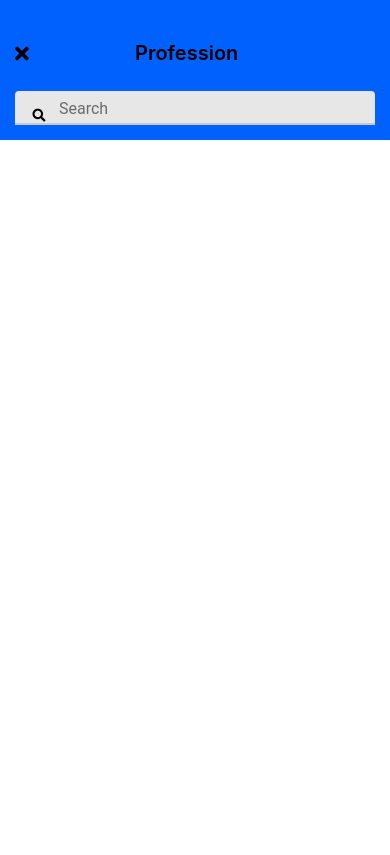
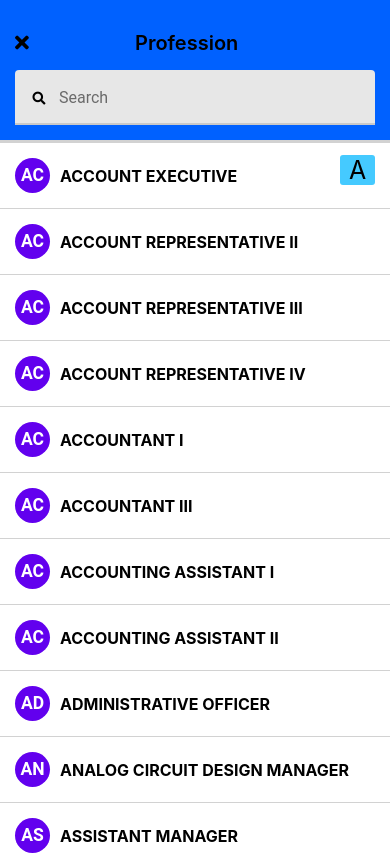
Before and after one commit to macvish/ElaraTestApp, a React Native app: screen / in a window 390 px wide. Shown: the top 855 px of the page. Built offline with nearby package versions, Linux system fonts and the light colour scheme.

Commit message:
Proper style each list

```diff
--- a/App.js
+++ b/App.js
@@ -8,7 +8,7 @@ const App = () => {
     <PaperProvider>
       <ProfessionScreen />
     </PaperProvider>
-  );
-};
+  )
+}
 
 export default App
--- /dev/null
+++ b/src/components/CustomList/CustomList.js
@@ -0,0 +1,48 @@
+import React from 'react'
+import { SectionList, StyleSheet, Text, View } from 'react-native'
+
+import { ListItem } from '../'
+
+
+export const CustomList = ({ data }) => {
+  const renderItem = ({ item }) => {
+    return <ListItem name={item.name} />
+  }
+
+  const renderSectionHeader = ({ section }) => {
+    return <View style={styles.sectionHeaderWrapper}>
+      <Text style={styles.sectionHeader}>{section.letter}</Text>
+    </View>
+  }
+
+  return (
+    <View>
+      <SectionList
+        sections={data}
+        renderItem={renderItem}
+        keyExtractor={(item) => item.name}
+        renderSectionHeader={renderSectionHeader}
+        extraData={data}
+        stickySectionHeadersEnabled
+        SectionSeparatorComponent={() => <View style={{ height: 3, backgroundColor: '#D2D2D2' }}></View>}
+      />
+    </View>
+  )
+}
+
+const styles = StyleSheet.create({
+  sectionHeaderWrapper: {
+    backgroundColor: '#45caff',
+    position: 'absolute',
+    alignSelf: 'flex-end',
+    width: 35,
+    marginTop: 15,
+    right: 15,
+    borderRadius: 3
+  },
+
+  sectionHeader: {
+    fontSize: 25,
+    textAlign: 'center'
+  }
+})
--- /dev/null
+++ b/src/components/CustomList/index.js
@@ -0,0 +1 @@
+export { CustomList } from './CustomList'
--- a/src/components/Header/Header.js
+++ b/src/components/Header/Header.js
@@ -3,7 +3,7 @@ import { StyleSheet, Text, View } from 'react-native'
 import { TextInput } from 'react-native-paper'
 import Icon from 'react-native-vector-icons/FontAwesome5'
 
-export const Header = () => {
+export const Header = ({ onSearch, searchValue }) => {
   return (
     <View style={styles.container}>
       <View style={styles.titleView}>
@@ -12,6 +12,8 @@ export const Header = () => {
       </View>
       <TextInput
         style={styles.SearchInput}
+        onChangeText={e => onSearch(e)}
+        value={searchValue}
         left={
           <TextInput.Icon name={() => <Icon name="search" style={styles.searchIcon} />} />
         }
@@ -48,12 +50,12 @@ const styles = StyleSheet.create({
   },
 
   SearchInput: {
-    height: '50%',
+    height: 55,
     marginTop: 10
   },
 
   searchIcon: {
     fontSize: 13,
-    paddingTop: 15
+    paddingTop: 3
   }
 })
--- /dev/null
+++ b/src/components/ListItem/ListItem.js
@@ -0,0 +1,38 @@
+import React from 'react'
+import { StyleSheet, Text, View } from 'react-native'
+import { Avatar } from 'react-native-paper'
+
+import { getInitials } from '../../helper/constants'
+
+export const ListItem = ({ name }) => {
+  return (
+    <View style={styles.listItemContainer}>
+      <Avatar.Text
+        label={getInitials(name)}
+        size={35}
+        labelStyle={styles.avatarLabelStyle}
+      />
+      <Text style={styles.title}>{name.toUpperCase()}</Text>
+    </View>
+  )
+}
+
+const styles = StyleSheet.create({
+  listItemContainer: {
+    flexDirection: 'row',
+    alignItems: 'center',
+    padding: 15,
+    borderBottomWidth: 1.2,
+    borderColor: '#D2D2D2'
+  },
+
+  avatarLabelStyle : {
+    fontWeight: '700'
+  },
+
+  title: {
+    fontSize: 16,
+    fontWeight: '700',
+    paddingLeft: 10
+  }
+})
--- /dev/null
+++ b/src/components/ListItem/index.js
@@ -0,0 +1 @@
+export { ListItem } from './ListItem'
--- a/src/components/index.js
+++ b/src/components/index.js
@@ -1 +1,3 @@
+export { CustomList } from './CustomList'
 export { Header } from './Header'
+export { ListItem } from './ListItem'
--- /dev/null
+++ b/src/helper/constants.js
@@ -0,0 +1,18 @@
+export const sorter = (firtValue, secondValue) => {
+  if (firtValue > secondValue) return 1
+  if(secondValue > firtValue) return -1
+}
+
+export const groupAlpabetically = (accumulator, currentValue, currentObject) => {
+  let letter = currentValue[0]
+
+  if (!accumulator[letter]) accumulator[letter] = { letter, data: [currentObject] }
+  else accumulator[letter].data.push(currentObject)
+
+  return accumulator
+}
+
+export const getInitials = (word) => {
+  const initials = `${word[0]}${word[1]}`
+  return initials.toUpperCase()
+}
--- a/src/helper/occupations.json
+++ b/src/helper/occupations.json
@@ -1,201 +1,215 @@
-[{
-  "job_title": "Junior Executive"
-}, {
-  "job_title": "Associate Professor"
-}, {
-  "job_title": "Account Representative III"
-}, {
-  "job_title": "Senior Financial Analyst"
-}, {
-  "job_title": "Staff Scientist"
-}, {
-  "job_title": "Recruiting Manager"
-}, {
-  "job_title": "Executive Secretary"
-}, {
-  "job_title": "Desktop Support Technician"
-}, {
-  "job_title": "Speech Pathologist"
-}, {
-  "job_title": "Food Chemist"
-}, {
-  "job_title": "Senior Cost Accountant"
-}, {
-  "job_title": "Biostatistician II"
-}, {
-  "job_title": "VP Marketing"
-}, {
-  "job_title": "Systems Administrator II"
-}, {
-  "job_title": "Accountant I"
-}, {
-  "job_title": "Accountant III"
-}, {
-  "job_title": "Information Systems Manager"
-}, {
-  "job_title": "Programmer I"
-}, {
-  "job_title": "Civil Engineer"
-}, {
-  "job_title": "Junior Executive"
-}, {
-  "job_title": "Human Resources Manager"
-}, {
-  "job_title": "Information Systems Manager"
-}, {
-  "job_title": "Human Resources Manager"
-}, {
-  "job_title": "VP Product Management"
-}, {
-  "job_title": "Account Representative II"
-}, {
-  "job_title": "Editor"
-}, {
-  "job_title": "Software Test Engineer III"
-}, {
-  "job_title": "Professor"
-}, {
-  "job_title": "Environmental Specialist"
-}, {
-  "job_title": "Administrative Officer"
-}, {
-  "job_title": "Account Executive"
-}, {
-  "job_title": "Software Engineer IV"
-}, {
-  "job_title": "Software Consultant"
-}, {
-  "job_title": "Mechanical Systems Engineer"
-}, {
-  "job_title": "Assistant Manager"
-}, {
-  "job_title": "Help Desk Technician"
-}, {
-  "job_title": "Account Executive"
-}, {
-  "job_title": "Staff Scientist"
-}, {
-  "job_title": "Analog Circuit Design manager"
-}, {
-  "job_title": "Design Engineer"
-}, {
-  "job_title": "Statistician II"
-}, {
-  "job_title": "Physical Therapy Assistant"
-}, {
-  "job_title": "Statistician IV"
-}, {
-  "job_title": "Financial Analyst"
-}, {
-  "job_title": "Accounting Assistant II"
-}, {
-  "job_title": "VP Sales"
-}, {
-  "job_title": "Community Outreach Specialist"
-}, {
-  "job_title": "Web Designer IV"
-}, {
-  "job_title": "GIS Technical Architect"
-}, {
-  "job_title": "General Manager"
-}, {
-  "job_title": "Senior Quality Engineer"
-}, {
-  "job_title": "Office Assistant III"
-}, {
-  "job_title": "VP Product Management"
-}, {
-  "job_title": "Health Coach III"
-}, {
-  "job_title": "Nuclear Power Engineer"
-}, {
-  "job_title": "Software Test Engineer II"
-}, {
-  "job_title": "Associate Professor"
-}, {
-  "job_title": "Computer Systems Analyst II"
-}, {
-  "job_title": "Senior Cost Accountant"
-}, {
-  "job_title": "Senior Sales Associate"
-}, {
-  "job_title": "Assistant Media Planner"
-}, {
-  "job_title": "Data Coordiator"
-}, {
-  "job_title": "Marketing Manager"
-}, {
-  "job_title": "Social Worker"
-}, {
-  "job_title": "Data Coordiator"
-}, {
-  "job_title": "Graphic Designer"
-}, {
-  "job_title": "Systems Administrator III"
-}, {
-  "job_title": "Financial Analyst"
-}, {
-  "job_title": "Human Resources Manager"
-}, {
-  "job_title": "VP Marketing"
-}, {
-  "job_title": "Teacher"
-}, {
-  "job_title": "Internal Auditor"
-}, {
-  "job_title": "Cost Accountant"
-}, {
-  "job_title": "Programmer Analyst III"
-}, {
-  "job_title": "Biostatistician IV"
-}, {
-  "job_title": "Legal Assistant"
-}, {
-  "job_title": "Senior Quality Engineer"
-}, {
-  "job_title": "Financial Analyst"
-}, {
-  "job_title": "Assistant Media Planner"
-}, {
-  "job_title": "Design Engineer"
-}, {
-  "job_title": "Structural Analysis Engineer"
-}, {
-  "job_title": "Analog Circuit Design manager"
-}, {
-  "job_title": "Director of Sales"
-}, {
-  "job_title": "Environmental Specialist"
-}, {
-  "job_title": "VP Accounting"
-}, {
-  "job_title": "Accounting Assistant I"
-}, {
-  "job_title": "Account Representative IV"
-}, {
-  "job_title": "Analog Circuit Design manager"
-}, {
-  "job_title": "Assistant Manager"
-}, {
-  "job_title": "Sales Associate"
-}, {
-  "job_title": "Senior Sales Associate"
-}, {
-  "job_title": "Accountant I"
-}, {
-  "job_title": "Operator"
-}, {
-  "job_title": "Programmer IV"
-}, {
-  "job_title": "Editor"
-}, {
-  "job_title": "VP Product Management"
-}, {
-  "job_title": "Recruiting Manager"
-}, {
-  "job_title": "Statistician II"
-}, {
-  "job_title": "Account Representative IV"
-}, {
-  "job_title": "Social Worker"
-}]
+[
+  {
+  "name": "Junior Executive"
+  },
+  {
+    "name": "Associate Professor"
+  },
+  {
+    "name": "Account Representative III"
+  },
+  {
+    "name": "Senior Financial Analyst"
+  },
+  {
+    "name": "Recruiting Manager"
+  },
+  {
+    "name": "Executive Secretary"
+  },
+  {
+    "name": "Desktop Support Technician"
+  },
+  {
+    "name": "Speech Pathologist"
+  },
+  {
+    "name": "Food Chemist"
+  },
+  {
+    "name": "Biostatistician II"
+  },
+  {
+    "name": "Accountant I"
+  },
+  {
+    "name": "Accountant III"
+  },
+  {
+    "name": "Programmer I"
+  },
+  {
+    "name": "Civil Engineer"
+  },
+  {
+    "name": "Human Resources Manager"
+  },
+  {
+    "name": "Information Systems Manager"
+  },
+  {
+    "name": "Account Representative II"
+  },
+  {
+    "name": "Software Test Engineer III"
+  },
+  {
+    "name": "Professor"
+  },
+  {
+    "name": "Administrative Officer"
+  },
+  {
+    "name": "Account Executive"
+  },
+  {
+    "name": "Software Engineer IV"
+  },
+  {
+    "name": "Software Consultant"
+  },
+  {
+    "name": "Mechanical Systems Engineer"
+  },
+  {
+    "name": "Assistant Manager"
+  },
+  {
+    "name": "Help Desk Technician"
+  },
+  {
+    "name": "Staff Scientist"
+  },
+  {
+    "name": "Analog Circuit Design manager"
+  },
+  {
+    "name": "Physical Therapy Assistant"
+  },
+  {
+    "name": "Statistician IV"
+  },
+  {
+    "name": "Accounting Assistant II"
+  },
+  {
+    "name": "VP Sales"
+  },
+  {
+    "name": "Community Outreach Specialist"
+  },
+  {
+    "name": "Web Designer IV"
+  },
+  {
+    "name": "GIS Technical Architect"
+  },
+  {
+    "name": "General Manager"
+  },
+  {
+    "name": "Office Assistant III"
+  },
+  {
+    "name": "VP Product Management"
+  },
+  {
+    "name": "Health Coach III"
+  },
+  {
+    "name": "Nuclear Power Engineer"
+  },
+  {
+    "name": "Software Test Engineer II"
+  },
+  {
+    "name": "Computer Systems Analyst II"
+  },
+  {
+    "name": "Senior Cost Accountant"
+  },
+  {
+    "name": "Senior Sales Associate"
+  },
+  {
+    "name": "Data Coordiator"
+  },
+  {
+    "name": "Marketing Manager"
+  },
+  {
+    "name": "Social Worker"
+  },
+  {
+    "name": "Graphic Designer"
+  },
+  {
+    "name": "Systems Administrator III"
+  },
+  {
+    "name": "VP Marketing"
+  },
+  {
+    "name": "Teacher"
+  },
+  {
+    "name": "Internal Auditor"
+  },
+  {
+    "name": "Cost Accountant"
+  },
+  {
+    "name": "Programmer Analyst III"
+  },
+  {
+    "name": "Biostatistician IV"
+  },
+  {
+    "name": "Legal Assistant"
+  },
+  {
+    "name": "Senior Quality Engineer"
+  },
+  {
+    "name": "Financial Analyst"
+  },
+  {
+    "name": "Assistant Media Planner"
+  },
+  {
+    "name": "Design Engineer"
+  },
+  {
+    "name": "Structural Analysis Engineer"
+  },
+  {
+    "name": "Director of Sales"
+  },
+  {
+    "name": "Environmental Specialist"
+  },
+  {
+    "name": "VP Accounting"
+  },
+  {
+    "name": "Accounting Assistant I"
+  },
+  {
+    "name": "Account Representative IV"
+  },
+  {
+    "name": "Sales Associate"
+  },
+  {
+    "name": "Operator"
+  },
+  {
+    "name": "Programmer IV"
+  },
+  {
+    "name": "Editor"
+  },
+  {
+    "name": "Statistician II"
+  }
+]
--- a/src/screens/ProfessionScreen/ProfessionScreen.js
+++ b/src/screens/ProfessionScreen/ProfessionScreen.js
@@ -1,12 +1,36 @@
-import React from 'react'
+import React, { useEffect, useState } from 'react'
 import { StyleSheet, View } from 'react-native'
 
-import { Header } from '../../components'
+import { CustomList, Header } from '../../components'
+import occupations from '../../helper/occupations.json'
+import { sorter, groupAlpabetically} from '../../helper/constants'
 
 export const ProfessionScreen = () => {
+  const sortedOccupations = occupations.sort((firstValue, secondValue) => sorter(firstValue.name, secondValue.name))
+  const groupedOccupations = Object.values(sortedOccupations.reduce((a, b) => groupAlpabetically(a, b.name, b), {}))
+  const [profession, setProfession] = useState(groupedOccupations)
+  const [searchParam, setSearchParam] = useState(null)
+
+  useEffect(() => {
+    console.log(profession)
+  }, [profession])
+
+  const handleSearch = e => {
+    setSearchParam(e)
+    if(e == '')
+    {
+      setProfession(groupedOccupations)
+    } else {
+      setProfession(groupedOccupations)
+      // setProfession(prevState => prevState.filter((value, index) => value.data.name.toLowerCase().match(e.toLowerCase())))
+      console.log(profession.filter((value, index) => value.data.name.toLowerCase().match(e.toLowerCase())))
+    }
+  }
+
   return (
     <View style={styles.container}>
-      <Header />
+      <Header onSearch={handleSearch} searchValue={searchParam} />
+      <CustomList data={profession} />
     </View>
   )
 }
@@ -14,5 +38,5 @@ export const ProfessionScreen = () => {
 const styles = StyleSheet.create({
   container: {
     height: '100%'
-  }
+  },
 })
```
